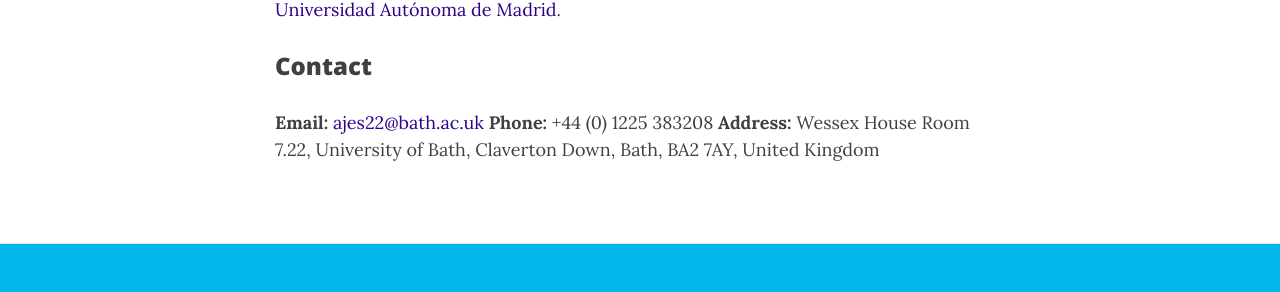
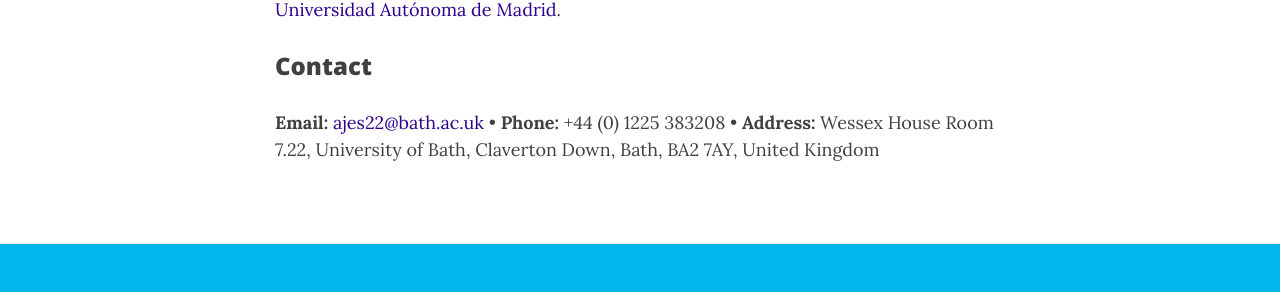
Before and after one commit to AntonioJExposito/AntonioJExposito.github.io, a Jekyll site: the page built from aboutme.md, in a window 1280 px wide and 900 px high, scrolled down 606 px. Shown: the part 423-715 px from the top of the window. Built offline with Jekyll 4.4.1, drawn with Linux system fonts in a browser that asks for light colours; nearby versions of some CDN libraries; comment, search, counter and statistics services are not loaded; a style sheet for code colours, icons or effects is not loaded.

```diff
--- a/aboutme.md
+++ b/aboutme.md
@@ -23,6 +23,6 @@ Previously I was a postdoctoral researcher at
 	  <a href="http://www.uam.es/" target="_blank">Universidad Autónoma de Madrid</a>.
 
 ### Contact
-**Email:** <a href="mailto:ajes22@bath.ac.uk"> ajes22@bath.ac.uk</a>
-**Phone:** +44 (0) 1225 383208
+**Email:** <a href="mailto:ajes22@bath.ac.uk"> ajes22@bath.ac.uk</a> •
+**Phone:** +44 (0) 1225 383208 •
 **Address:** Wessex House Room 7.22, University of Bath, Claverton Down, Bath, BA2 7AY, United Kingdom
```
